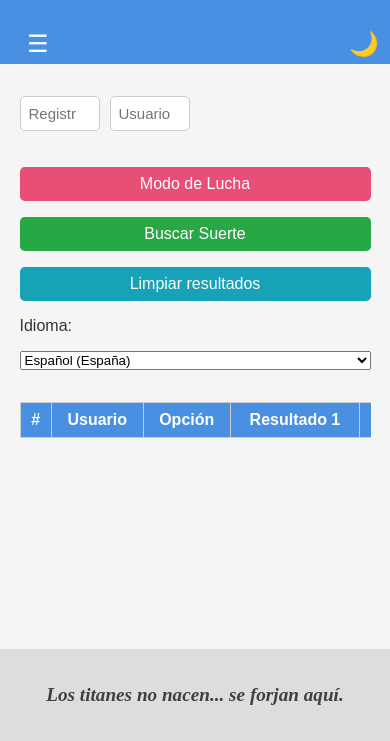
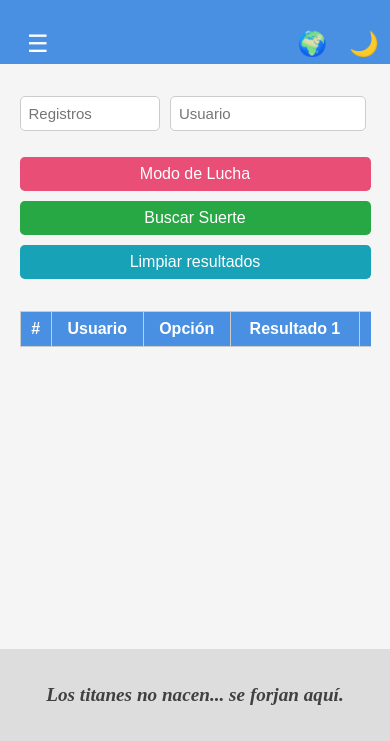
Before and after one commit to Codigo-Estudio/pvpamistosoml, a plain HTML site: page index.html in a window 390 px wide. Shown: the part 103-844 px from the top of the page. Drawn offline with Linux system fonts and the light colour scheme.

Commit message:
Se mejora el icono del idioma y ajuste responsive

```diff
--- a/css/general.css
+++ b/css/general.css
@@ -128,7 +128,6 @@ header {
 
 /* ===== Botón de modo oscuro ===== */
 #dark-mode-toggle {
-  margin-left: auto;
   background: none;
   border: none;
   font-size: 1.5rem;
@@ -165,16 +164,43 @@ footer {
   opacity: 1;
 }
 
-/* ===== Responsive ===== */
-@media (max-width: 475px) {
-  .controls {
-    flex-direction: column;
-    align-items: stretch;
-  }
-  #username,
-  #record-count {
-    flex: 1;
-    width: 100%;
-    margin-bottom: 10px;
-  }
+/* ===== Icono Idioma ===== */
+#language-menu {
+  width: max-content;
+  border-radius: 4px;
+  display: none;
+  position: absolute;
+  background: white;
+  border: 1px solid #ccc;
+  box-shadow: 0px 4px 6px rgba(0, 0, 0, 0.1);
+  z-index: 1000;
 }
+
+#language-dropdown {
+  position: relative;
+  display: inline-block;
+}
+
+#language-toggle {
+  background: none;
+  border: none;
+  cursor: pointer;
+  font-size: 1.5rem;
+}
+
+.language-option {
+  padding: 10px;
+  cursor: pointer;
+}
+
+.language-option:hover {
+  background-color: #f0f0f0;
+}
+
+/* Contenedor de los íconos */
+#icon-container {
+  display: flex;
+  align-items: center;
+  gap: 10px;
+  margin-left: auto;
+}
--- a/css/index.css
+++ b/css/index.css
@@ -16,6 +16,7 @@
   display: flex;
   gap: 1rem;
   flex-wrap: wrap;
+  overflow-x: hidden;
 }
 
 .controls input[type="text"],
@@ -33,6 +34,7 @@
   cursor: pointer;
   border-radius: 0.3rem;
   transition: background 0.2s;
+  margin-right: 7px;
 }
 
 /* Botones específicos */
@@ -109,3 +111,34 @@ th {
   font-size: 15px;
   font-family: inherit;
 }
+@media (max-width: 472px) {
+  .input-group {
+    display: flex; /* Alinea los inputs horizontalmente */
+    flex-direction: row;  /*Mantiene disposición horizontal */
+    gap: 10px; /* Espacio entre los inputs */
+    width: 100%; /* Ocupa todo el ancho del contenedor */
+  }
+
+  #record-count {
+    flex: 0 0 40%; /* Ocupa el 40% del ancho del contenedor */
+    width: 40%; /* Ajusta automáticamente el ancho */
+  }
+
+  #username {
+    flex: 0 0 56%; /* Ocupa el 60% del ancho del contenedor */
+    width: 60%; /* Ajusta automáticamente el ancho */
+  }
+}
+@media (max-width: 520px) {
+  .button-group {
+    display: flex; /* Alinea los botones */
+    flex-direction: column; /* Cambia a disposición vertical */
+    gap: 10px; /* Espacio entre los botones */
+    width: 100%; /* Ocupa todo el ancho del contenedor */
+    box-sizing: border-box; /* Asegura que el padding y borde no excedan el ancho */
+  }
+
+  .button-group button {
+    width: 100%; /* Cada botón ocupa todo el ancho disponible */
+  }
+}
--- a/index.html
+++ b/index.html
@@ -21,8 +21,18 @@
         <a href="index.html">Home</a>
         <a href="log.html">Log</a>
       </nav>
-      <button id="dark-mode-toggle" title="Modo oscuro">🌙</button>
-      <!-- Botón modo oscuro -->
+      <div id="icon-container">
+        <!-- Select idioma -->
+        <div id="language-dropdown">
+          <button id="language-toggle">🌍</button>
+          <div id="language-menu">
+            <div class="language-option" data-lang="es">Español</div>
+            <div class="language-option" data-lang="lat">Latino</div>
+          </div>
+        </div>
+        <!-- Botón modo oscuro -->
+        <button id="dark-mode-toggle" title="Modo oscuro">🌙</button>
+      </div>
     </div>
 
     <!-- ===== Sección Home ===== -->
@@ -39,16 +49,12 @@
           <!-- Campo nombre del usuario -->
           <input type="text" id="username" placeholder="Usuario" />
         </div>
-        <!-- Botones de acción -->
-        <button id="mode-fighting">Modo de Lucha</button>
-        <button id="search-luck">Buscar Suerte</button>
-        <button id="clear-results">Limpiar resultados</button>
-        <!-- Select idioma -->
-        <label for="language-select">Idioma:</label>
-        <select id="language-select">
-          <option value="es">Español (España)</option>
-          <option value="lat">Español (Latino)</option>
-        </select>
+        <div class="button-group">
+          <!-- Botones de acción -->
+          <button id="mode-fighting">Modo de Lucha</button>
+          <button id="search-luck">Buscar Suerte</button>
+          <button id="clear-results">Limpiar resultados</button>
+        </div>
       </div>
 
       <!-- Mensajes de validación y asignación -->
--- a/js/index.js
+++ b/js/index.js
@@ -157,22 +157,31 @@ const elements = [
   "Agua",
 ];
 
-// Selección de idioma
-const languageSelect = document.getElementById("language-select");
-let currentBooks = booksES; // Por defecto
+// Elementos del idioma
+const languageToggle = document.getElementById("language-toggle");
+const languageMenu = document.getElementById("language-menu");
+const languageOptions = document.querySelectorAll(".language-option");
+
+// Mostrar/ocultar el menú desplegable
+languageToggle.addEventListener("click", () => {
+  languageMenu.style.display =
+    languageMenu.style.display === "none" ? "block" : "none";
+});
+
+// Cambiar idioma al seleccionar una opción
+languageOptions.forEach((option) => {
+  option.addEventListener("click", () => {
+    const selectedLang = option.getAttribute("data-lang");
+    currentBooks = selectedLang === "lat" ? booksLAT : booksES;
+    localStorage.setItem("pvpml_language", selectedLang);
+    languageMenu.style.display = "none"; // Ocultar el menú después de seleccionar
+  });
+});
 
 // Cargar preferencia guardada
-if (languageSelect && localStorage.getItem("pvpml_language")) {
-  languageSelect.value = localStorage.getItem("pvpml_language");
-  currentBooks = languageSelect.value === "lat" ? booksLAT : booksES;
-}
-
-// Cambiar idioma al seleccionar
-if (languageSelect) {
-  languageSelect.addEventListener("change", () => {
-    currentBooks = languageSelect.value === "lat" ? booksLAT : booksES;
-    localStorage.setItem("pvpml_language", languageSelect.value);
-  });
+const savedLanguage = localStorage.getItem("pvpml_language");
+if (savedLanguage) {
+  currentBooks = savedLanguage === "lat" ? booksLAT : booksES;
 }
 
 let assignedOptions = [];
```
